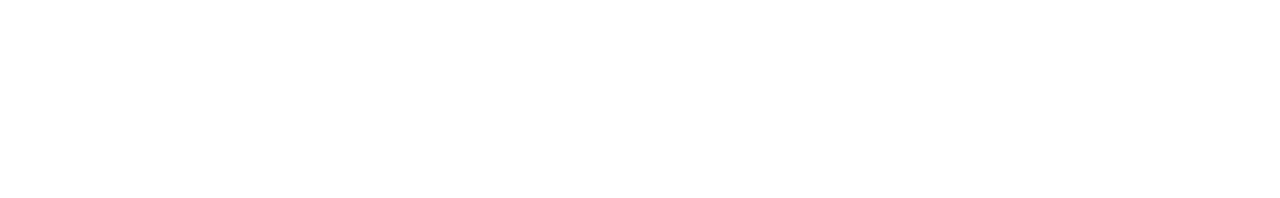
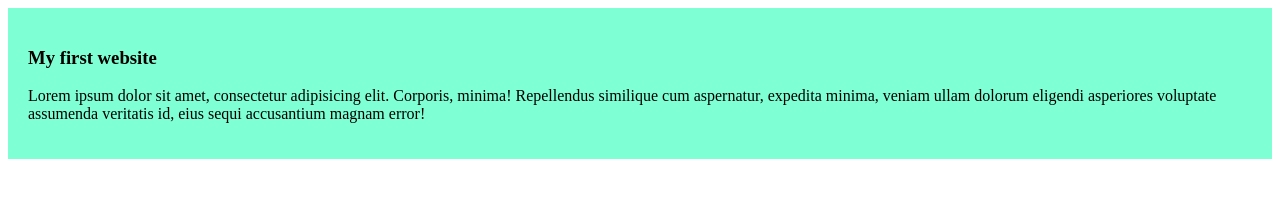
Before and after one commit to shanto470/my-firs-github-repo, a plain HTML site: page index.html in a window 1280 px wide. Drawn offline with Linux system fonts and the light colour scheme.

Commit message:
added the blog

```diff
--- a/index.html
+++ b/index.html
@@ -4,8 +4,13 @@
     <meta charset="UTF-8">
     <meta name="viewport" content="width=device-width, initial-scale=1.0">
     <title>my first github repo</title>
+    <link rel="stylesheet" href="styles/blog.css">
 </head>
 <body>
+    <div>
+        <h3>My first website</h3>
+        <p>Lorem ipsum dolor sit amet, consectetur adipisicing elit. Corporis, minima! Repellendus similique cum aspernatur, expedita minima, veniam ullam dolorum eligendi asperiores voluptate assumenda veritatis id, eius sequi accusantium magnam error!</p>
+    </div>
 
 </body>
 </html>
--- /dev/null
+++ b/styles/blog.css
@@ -0,0 +1,4 @@
+div{
+    background-color:aquamarine;
+    padding: 20px;
+}
```
